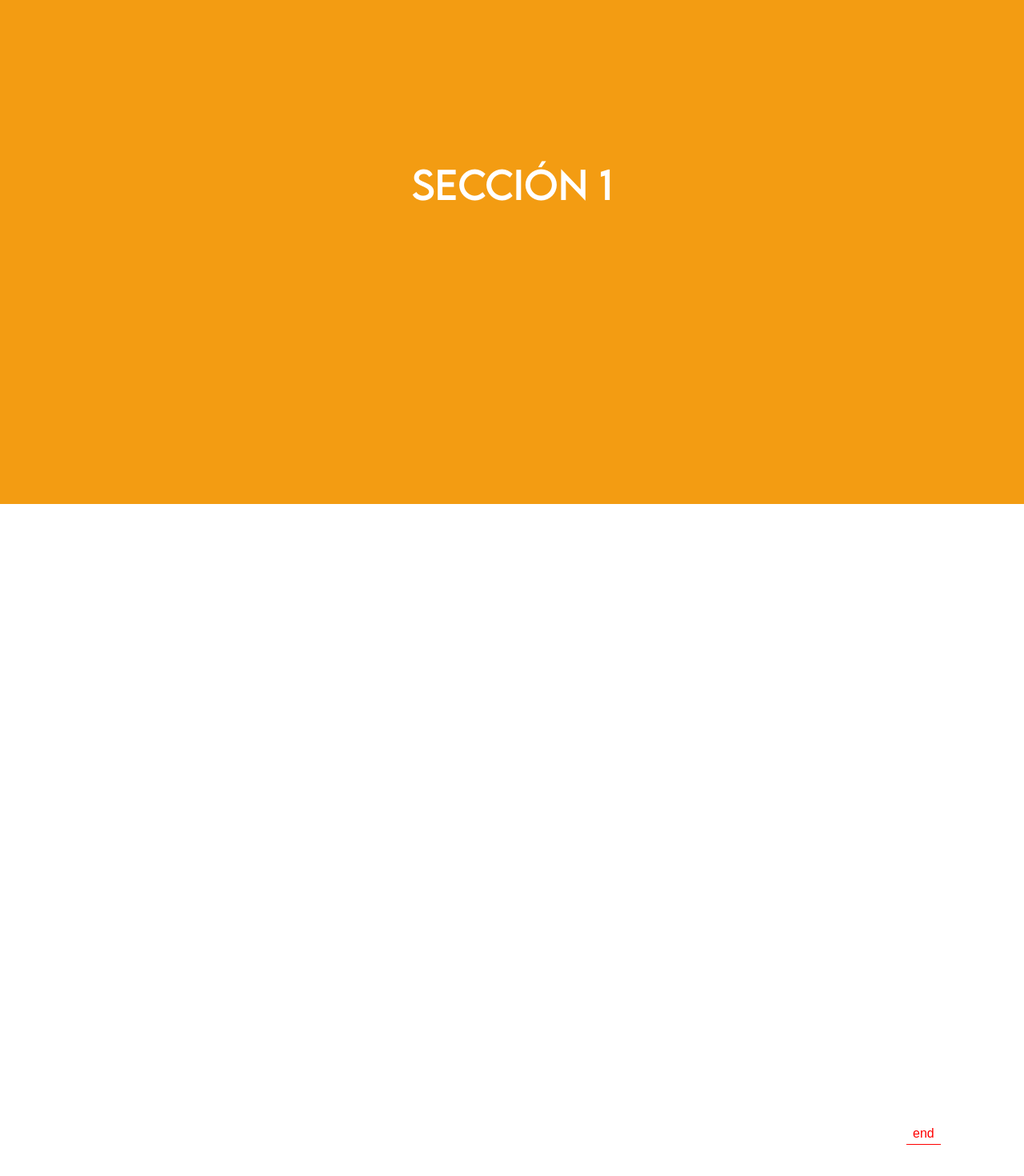
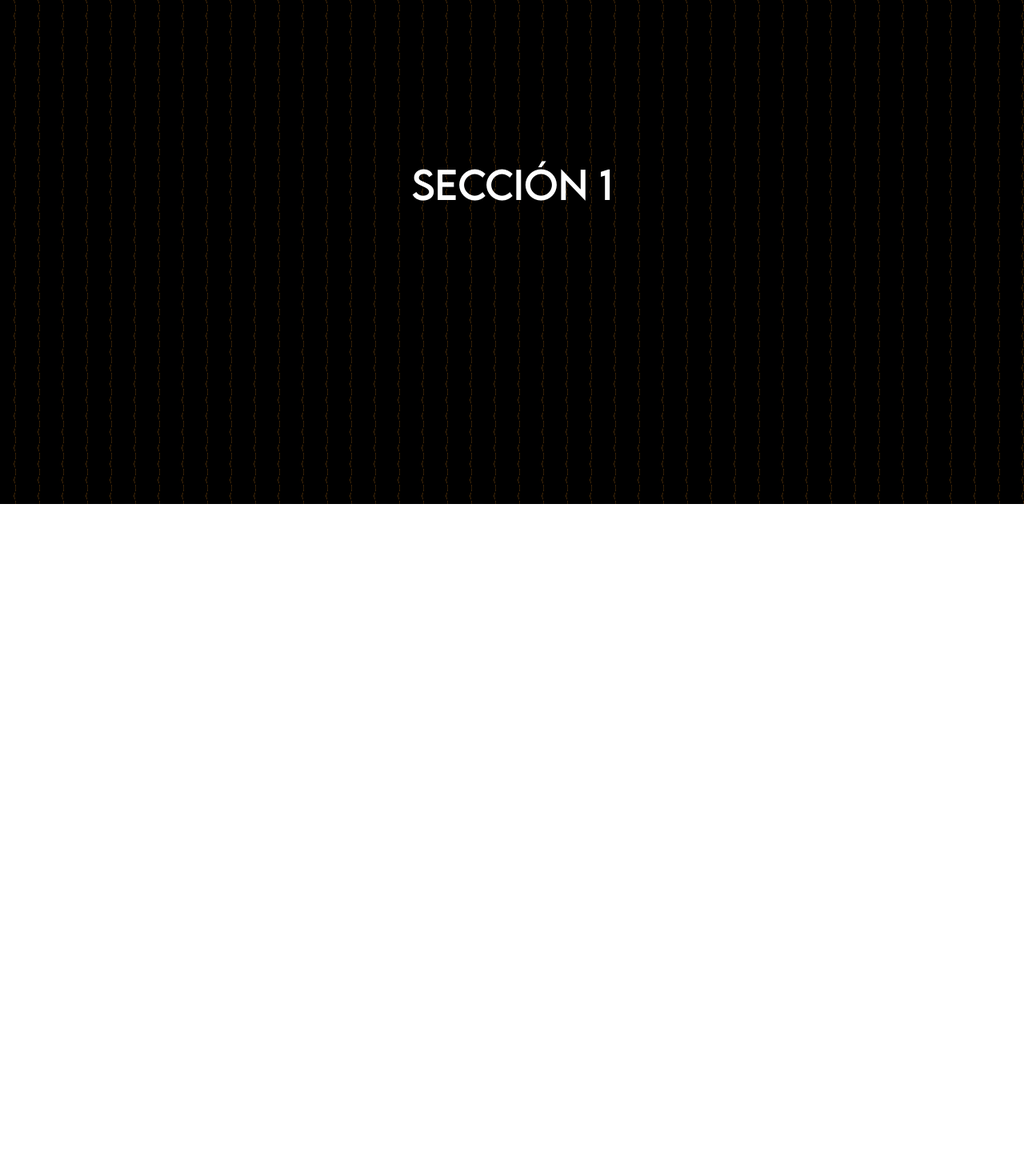
Before and after one commit to AljureS/ocesa, a React (Vite) app: page /eventos in a window 1280 px wide. Shown: the part 220-1690 px from the top of the page at 80% size. Built offline with nearby package versions, Linux system fonts and the light colour scheme.

Commit message:
commit monday

```diff
--- a/src/components/VerticalSilderEvent/VerticalSliderEvent.css
+++ b/src/components/VerticalSilderEvent/VerticalSliderEvent.css
@@ -23,17 +23,126 @@
 
     /* La primera sección se muestra de forma normal */
     .section-1 {
-    background-color: #f39c12;
+    width: 100%;
+    height: 100dvh;
+    background: radial-gradient(
+            circle at 0% 50%,
+            rgba(96, 16, 48, 0) 19px,
+            rgba(215, 128, 22, 0.386) 20px,
+            rgba(96, 16, 48, 0) 11px
+        )
+        0px 10px,
+        radial-gradient(
+        at 100% 100%,
+        rgba(96, 16, 48, 0) 19px,
+        rgba(215, 128, 22, 0.703) 15px,
+        rgba(96, 16, 48, 0) 11px
+        ),
+        rgb(0, 0, 0);
+    background-size: 30px 20px;
+    scroll-behavior: smooth;
     /* Al estar en primer lugar, se queda debajo pero se muestra como base */
     }
 
     /* Las siguientes secciones inician fuera de la vista (abajo) */
-  .section-2 {
+    /* .section-2 {
     background-color: #27ae60;
     transform: translateY(100%);
+    } */
+
+    .section-2 {
+    width: 100%;
+    height: 100%;
+    background-color: #1e293b;
+    background-image: linear-gradient(
+        30deg,
+        #0f172a 12%,
+        transparent 12.5%,
+        transparent 87.5%,
+        #0f172a 87.5%,
+        #0f172a
+        ),
+        linear-gradient(
+        150deg,
+        #0f172a 12%,
+        transparent 12.5%,
+        transparent 87.5%,
+        #0f172a 87.5%,
+        #0f172a
+        ),
+        linear-gradient(
+        30deg,
+        #0f172a 12%,
+        transparent 12.5%,
+        transparent 87.5%,
+        #0f172a 87.5%,
+        #0f172a
+        ),
+        linear-gradient(
+        150deg,
+        #0f172a 12%,
+        transparent 12.5%,
+        transparent 87.5%,
+        #0f172a 87.5%,
+        #0f172a
+        ),
+        linear-gradient(
+        60deg,
+        rgba(59, 130, 246, 0.2) 25%,
+        transparent 25.5%,
+        transparent 75%,
+        rgba(59, 130, 246, 0.2) 75%,
+        rgba(59, 130, 246, 0.2)
+        );
+    background-size: 80px 140px;
+    background-position: 0 0, 0 0, 40px 70px, 40px 70px, 0 0;
+    position: relative;
+    }
+
+    .section-2::after {
+    content: "";
+    position: absolute;
+    inset: 0;
+    background: linear-gradient(
+        45deg,
+        transparent 45%,
+        rgba(59, 130, 246, 0.1) 45%,
+        rgba(59, 130, 246, 0.1) 55%,
+        transparent 55%
+        ),
+        linear-gradient(
+        -45deg,
+        transparent 45%,
+        rgba(59, 130, 246, 0.1) 45%,
+        rgba(59, 130, 246, 0.1) 55%,
+        transparent 55%
+        );
+    background-size: 40px 40px;
+    background-position: 0 0, 20px 20px;
+    filter: drop-shadow(0 0 2px rgba(59, 130, 246, 0.3));
+    }
+
+    .section-2::before {
+        content: "";
+        position: absolute;
+        inset: 0;
+        background: linear-gradient(
+            0deg,
+            transparent 0%,
+            rgba(59, 130, 246, 0.05) 50%,
+            transparent 100%
+        );
+        transform: perspective(500px) rotateX(30deg);
     }
 
     .section-3 {
-    background-color: #2980b9;
-    transform: translateY(100%);
+        background: linear-gradient(
+            145deg,
+            #000000 0%,      /* Negro profundo del fondo */
+            #1a0707 20%,     /* Negro con matiz rojizo */
+            #3a1818 40%,     /* Burgundy oscuro */
+            #641e1e 60%,     /* Burgundy medio */
+            #8f2929 80%,     /* Burgundy claro */
+            #dc8360 100%     /* Rosa dorado del logo 30th */
+        );
     }
--- a/src/components/VerticalSilderEvent/VerticalSliderEvent.jsx
+++ b/src/components/VerticalSilderEvent/VerticalSliderEvent.jsx
@@ -1,7 +1,7 @@
-import React, { useRef, useEffect } from 'react';
-import gsap from 'gsap';
-import { ScrollTrigger } from 'gsap/ScrollTrigger';
-import './VerticalSliderEvent.css';
+import React, { useRef, useEffect } from "react";
+import gsap from "gsap";
+import { ScrollTrigger } from "gsap/ScrollTrigger";
+import "./VerticalSliderEvent.css";
 
 gsap.registerPlugin(ScrollTrigger);
 
@@ -15,13 +15,13 @@ const VerticalSliderEvent = () => {
     // Creamos una timeline para secuenciar las animaciones de entrada
     const tl = gsap.timeline({
         scrollTrigger: {
-        trigger: containerRef.current,  // Contenedor principal
-        pin: true,                      // Pin del contenedor mientras dura la animación
+            trigger: containerRef.current, // Contenedor principal
+            pin: true, // Pin del contenedor mientras dura la animación
             start: "top top",
             // La duración es igual a la altura de viewport por cada transición (secciones - 1)
             end: `+=${(sections.length - 1) * window.innerHeight}`,
-        markers: true,                  // Solo para depuración (remueve en producción)
-        scrub: true,                    // Sincroniza la animación con el scroll
+            // markers: true,
+            scrub: true, // Sincroniza la animación con el scroll
         },
     });
 
@@ -29,8 +29,8 @@ const VerticalSliderEvent = () => {
     sections.slice(1).forEach((section) => {
         tl.fromTo(
             section,
-        { y: "100%" },  // Inicia fuera de la vista, abajo
-        { y: "0%", duration: 1 }  // Termina en su posición (entra cubriendo la anterior)
+            { y: "100%" }, // Inicia fuera de la vista, abajo
+            { y: "0%", duration: 1 } // Termina en su posición (entra cubriendo la anterior)
         );
     });
 
--- a/src/data/dataHidden.json
+++ b/src/data/dataHidden.json
@@ -2,7 +2,7 @@
     {
         "name": "Jurassic World Experience",
         "banner": "/mainSlider/JurrasicBanner.jpg",
-        "mobileBanner": "/mainSlider/JurrasicBanner.jpg",
+        "mobileBanner": "/mainSlider/JurrasicBannerMobile.png",
         "artistiImage":"",
         "url": "https://www.eticket.co/home.aspx",
         "descripcion": "Jurassic World Experience es una exposición interactiva que te llevará a un viaje a través de la Isla Nublar, donde podrás ver dinosaurios en tamaño real, escenarios de las películas y mucho más."
@@ -21,7 +21,7 @@
         "mobileBanner": "/mainSlider/AndreaBannerMobile.png",
         "artistiImage":"",
         "url": "https://www.eticket.co/eventos.aspx?idartista=804&utm_source=ocesawebpage&utm_medium=referral+",
-        "descripcion": "Andrea Bocelli es un cantante, músico, escritor y productor musical italiano. Es considerado uno de los mejores tenores de la historia de la música. Ha vendido más de 90 millones de discos en todo el mundo."
+        "descripcion": "Andrea Bocelli, el tenor italiano más aclamado, respetado y galardonado de la historia anunció su regreso a la capital colombiana. Celebrará tres décadas de un extraordinario legado musical con el concierto más grande que ha dado en nuestro país el próximo viernes 21 de febrero de 2025 desde el estadio El Campín de Bogotá."
 
     }
 ]
--- a/src/sections/Home/MainSlider/MainSlider.css
+++ b/src/sections/Home/MainSlider/MainSlider.css
@@ -133,15 +133,15 @@
 
 @media screen and (max-width: 768px) {
   .slider-home {
-    width: 102dvw;
-    height: 100dvh; /*Para tablet puedo manejar mas*/
-    padding: 0%;
-    overflow: hidden;
+    width: 100%;
+    height: 86dvh;
+    margin-left: 0rem;
   }
 
   .slider-image-container img {
-    object-position: center;
-    object-position: top;
+    object-fit: cover;
+    /* object-position: center; */
+    /* object-position: top; */
   }
 
   .slider-btn {
```
Also changed, not shown: src/sections/Home/MainSlider/MainSlider.jsx (line endings or trailing spaces), 1 other file (tests, documents, lock files or other folders). Lines whose indentation alone changed are shown as unchanged.
